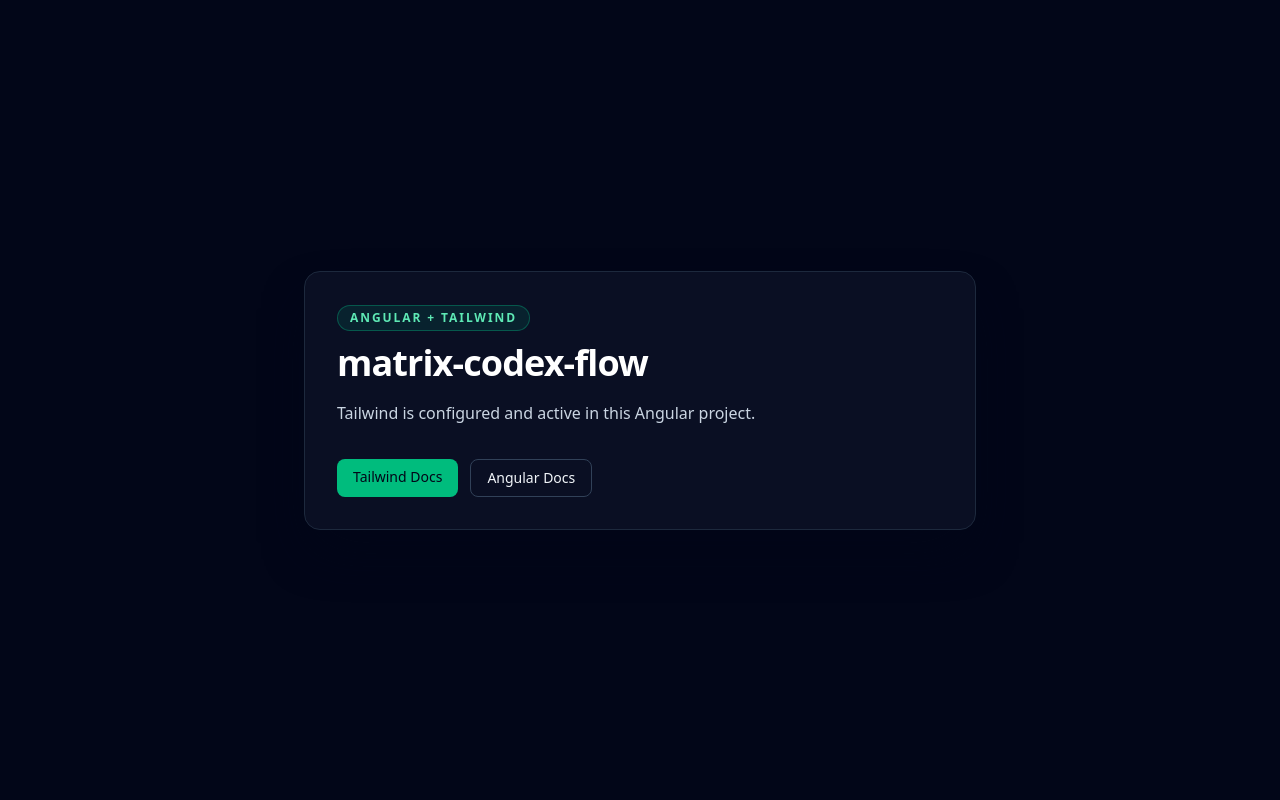
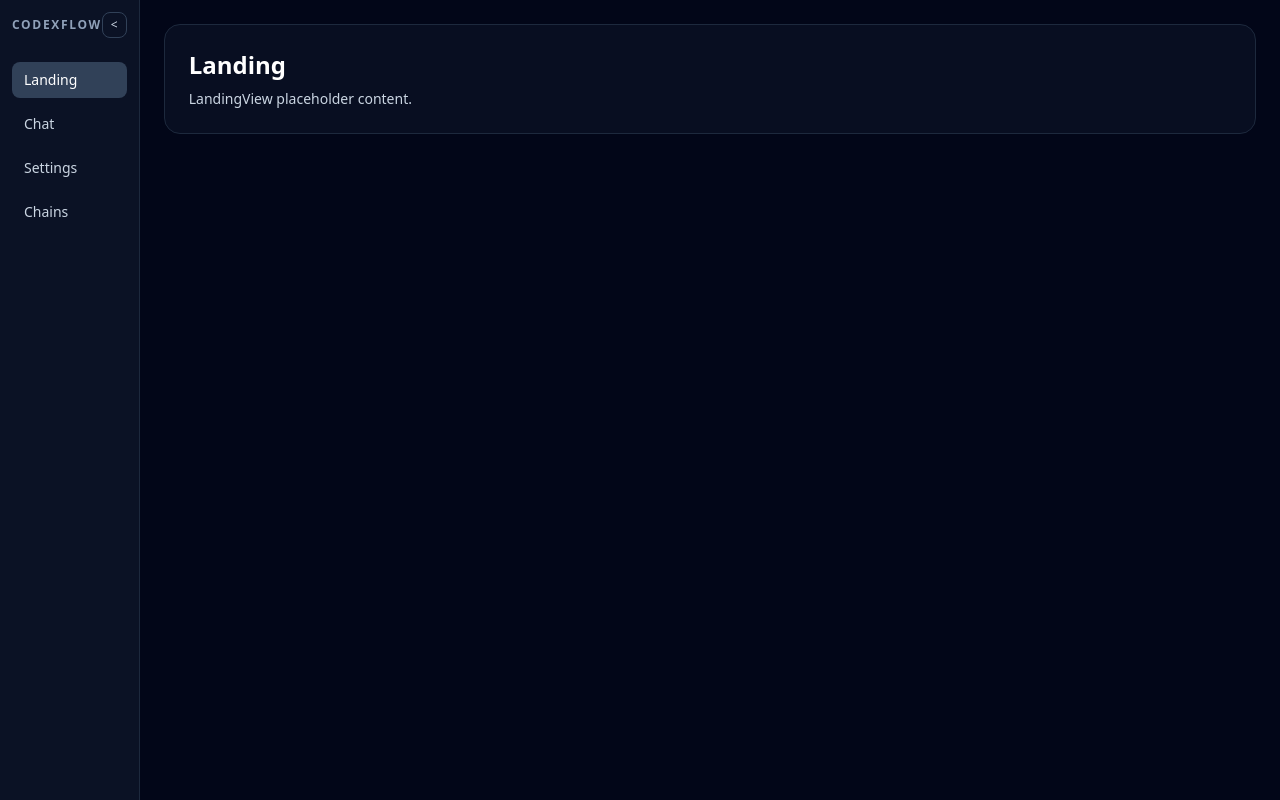
Before and after one commit to AndrewLang/matrix-codex-flow, an Angular app: page / in a window 1280 px wide. Built offline with nearby package versions, Linux system fonts and the light colour scheme.

Commit message:
feat: implement app structure with routing and views for landing, chat, settings, and task chain editor

```diff
--- a/src/app/app.html
+++ b/src/app/app.html
@@ -1,38 +1 @@
-<div class="min-h-screen bg-slate-950 text-slate-100">
-  <main class="mx-auto flex min-h-screen max-w-5xl flex-col items-center justify-center px-6 py-16">
-    <div class="w-full max-w-2xl rounded-2xl border border-slate-800 bg-slate-900/60 p-8 shadow-2xl shadow-slate-950">
-      <p class="mb-3 inline-flex rounded-full border border-emerald-400/30 bg-emerald-400/10 px-3 py-1 text-xs font-semibold uppercase tracking-[0.16em] text-emerald-300">
-        Angular + Tailwind
-      </p>
-
-      <h1 class="text-3xl font-bold tracking-tight text-white sm:text-4xl">
-        {{ title() }}
-      </h1>
-
-      <p class="mt-4 text-base leading-7 text-slate-300">
-        Tailwind is configured and active in this Angular project.
-      </p>
-
-      <div class="mt-8 flex flex-wrap gap-3">
-        <a
-          class="rounded-lg bg-emerald-500 px-4 py-2 text-sm font-medium text-slate-950 transition hover:bg-emerald-400"
-          href="https://tailwindcss.com/docs"
-          rel="noopener"
-          target="_blank"
-        >
-          Tailwind Docs
-        </a>
-        <a
-          class="rounded-lg border border-slate-700 px-4 py-2 text-sm font-medium text-slate-100 transition hover:border-slate-500 hover:bg-slate-800"
-          href="https://angular.dev"
-          rel="noopener"
-          target="_blank"
-        >
-          Angular Docs
-        </a>
-      </div>
-    </div>
-  </main>
-</div>
-
 <router-outlet />
--- a/src/app/app.routes.ts
+++ b/src/app/app.routes.ts
@@ -1,3 +1,35 @@
 import { Routes } from '@angular/router';
 
-export const routes: Routes = [];
+export const routes: Routes = [
+  {
+    path: '',
+    loadComponent: () =>
+      import('./layout/app-shell/app-shell').then((module) => module.AppShell),
+    children: [
+      {
+        path: '',
+        loadComponent: () =>
+          import('./views/landing/landing.view').then((module) => module.LandingView),
+      },
+      {
+        path: 'chat',
+        loadComponent: () =>
+          import('./views/chat/chat.view').then((module) => module.ChatView),
+      },
+      {
+        path: 'settings',
+        loadComponent: () =>
+          import('./views/project-settings/project-settings.view').then(
+            (module) => module.ProjectSettingsView
+          ),
+      },
+      {
+        path: 'chains',
+        loadComponent: () =>
+          import('./views/task-chain-editor/task-chain-editor.view').then(
+            (module) => module.TaskChainEditorView
+          ),
+      },
+    ],
+  },
+];
--- a/src/app/app.ts
+++ b/src/app/app.ts
@@ -1,12 +1,12 @@
-import { Component, signal } from '@angular/core';
+import { Component } from '@angular/core';
 import { RouterOutlet } from '@angular/router';
 
 @Component({
   selector: 'app-root',
+  standalone: true,
   imports: [RouterOutlet],
   templateUrl: './app.html',
   styleUrl: './app.css'
 })
 export class App {
-  protected readonly title = signal('matrix-codex-flow');
 }
--- /dev/null
+++ b/src/app/layout/app-shell/app-shell.ts
@@ -0,0 +1,73 @@
+import { Component, signal } from '@angular/core';
+import { RouterLink, RouterLinkActive, RouterOutlet } from '@angular/router';
+
+type NavItem = {
+  readonly label: string;
+  readonly path: string;
+};
+
+@Component({
+  selector: 'app-shell',
+  standalone: true,
+  imports: [RouterLink, RouterLinkActive, RouterOutlet],
+  template: `
+    <div class="flex min-h-screen bg-slate-950 text-slate-100">
+      <aside
+        class="flex shrink-0 flex-col border-r border-slate-800 bg-slate-900/70 p-3 transition-all duration-200"
+        [class.w-64]="!isSidebarCollapsed()"
+        [class.w-20]="isSidebarCollapsed()"
+      >
+        <div class="mb-6 flex items-center justify-between">
+          <span
+            class="text-xs font-semibold uppercase tracking-[0.14em] text-slate-400"
+            [class.hidden]="isSidebarCollapsed()"
+          >
+            CodexFlow
+          </span>
+          <button
+            type="button"
+            class="rounded-lg border border-slate-700 px-2 py-1 text-xs font-medium text-slate-300 transition hover:border-slate-500 hover:text-white"
+            (click)="toggleSidebar()"
+          >
+            {{ isSidebarCollapsed() ? '>' : '<' }}
+          </button>
+        </div>
+
+        <nav class="flex flex-1 flex-col gap-2">
+          @for (item of navItems; track item.path) {
+            <a
+              [routerLink]="item.path"
+              routerLinkActive="bg-slate-700 text-white"
+              [routerLinkActiveOptions]="{ exact: item.path === '/' }"
+              class="rounded-lg px-3 py-2 text-sm font-medium text-slate-300 transition hover:bg-slate-800 hover:text-white"
+              [class.text-center]="isSidebarCollapsed()"
+            >
+              @if (isSidebarCollapsed()) {
+                <span>{{ item.label.charAt(0) }}</span>
+              } @else {
+                <span>{{ item.label }}</span>
+              }
+            </a>
+          }
+        </nav>
+      </aside>
+
+      <main class="min-w-0 flex-1 p-6">
+        <router-outlet />
+      </main>
+    </div>
+  `,
+})
+export class AppShell {
+  protected readonly isSidebarCollapsed = signal<boolean>(false);
+  protected readonly navItems: readonly NavItem[] = [
+    { label: 'Landing', path: '/' },
+    { label: 'Chat', path: '/chat' },
+    { label: 'Settings', path: '/settings' },
+    { label: 'Chains', path: '/chains' },
+  ];
+
+  protected toggleSidebar(): void {
+    this.isSidebarCollapsed.update((isCollapsed) => !isCollapsed);
+  }
+}
--- /dev/null
+++ b/src/app/views/chat/chat.view.ts
@@ -0,0 +1,13 @@
+import { Component } from '@angular/core';
+
+@Component({
+  selector: 'app-chat-view',
+  standalone: true,
+  template: `
+    <section class="rounded-2xl border border-slate-800 bg-slate-900/50 p-6">
+      <h1 class="text-2xl font-semibold text-white">Chat</h1>
+      <p class="mt-2 text-sm text-slate-300">ChatView placeholder content.</p>
+    </section>
+  `,
+})
+export class ChatView {}
--- /dev/null
+++ b/src/app/views/landing/landing.view.ts
@@ -0,0 +1,13 @@
+import { Component } from '@angular/core';
+
+@Component({
+  selector: 'app-landing-view',
+  standalone: true,
+  template: `
+    <section class="rounded-2xl border border-slate-800 bg-slate-900/50 p-6">
+      <h1 class="text-2xl font-semibold text-white">Landing</h1>
+      <p class="mt-2 text-sm text-slate-300">LandingView placeholder content.</p>
+    </section>
+  `,
+})
+export class LandingView {}
--- /dev/null
+++ b/src/app/views/project-settings/project-settings.view.ts
@@ -0,0 +1,13 @@
+import { Component } from '@angular/core';
+
+@Component({
+  selector: 'app-project-settings-view',
+  standalone: true,
+  template: `
+    <section class="rounded-2xl border border-slate-800 bg-slate-900/50 p-6">
+      <h1 class="text-2xl font-semibold text-white">Project Settings</h1>
+      <p class="mt-2 text-sm text-slate-300">ProjectSettingsView placeholder content.</p>
+    </section>
+  `,
+})
+export class ProjectSettingsView {}
--- /dev/null
+++ b/src/app/views/task-chain-editor/task-chain-editor.view.ts
@@ -0,0 +1,13 @@
+import { Component } from '@angular/core';
+
+@Component({
+  selector: 'app-task-chain-editor-view',
+  standalone: true,
+  template: `
+    <section class="rounded-2xl border border-slate-800 bg-slate-900/50 p-6">
+      <h1 class="text-2xl font-semibold text-white">Task Chain Editor</h1>
+      <p class="mt-2 text-sm text-slate-300">TaskChainEditorView placeholder content.</p>
+    </section>
+  `,
+})
+export class TaskChainEditorView {}
```
